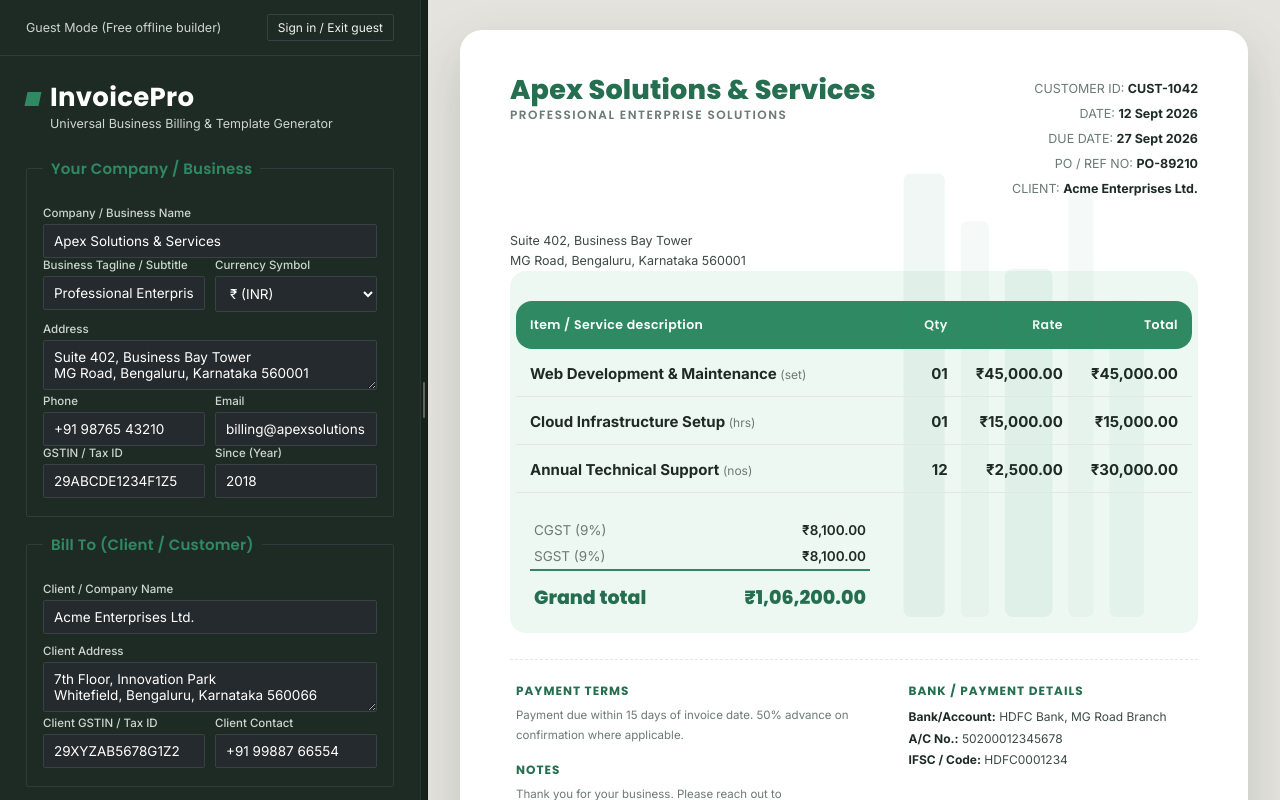
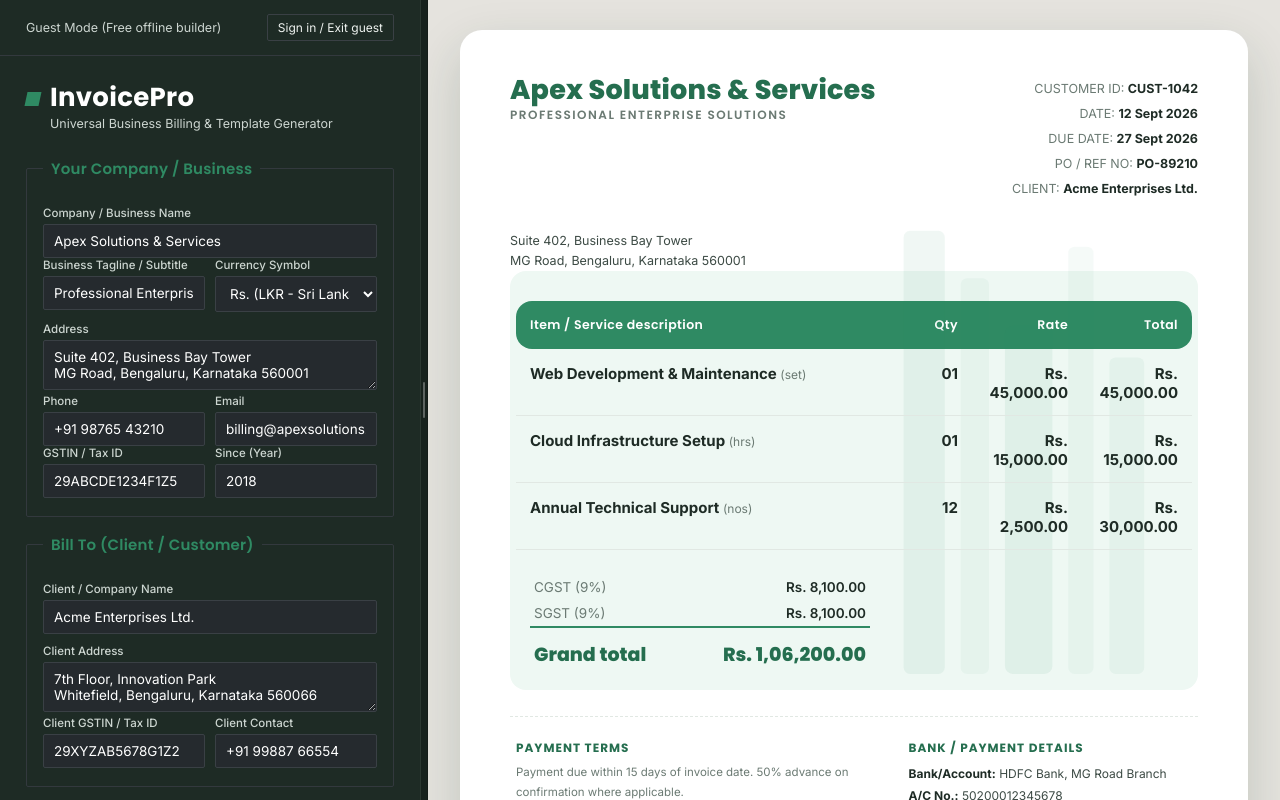
Before and after one commit to ArkamVentures/InvoicePro, a React (Vite) app: page / in a window 1280 px wide. Both pictures are taken after a click on the button "⚡ Continue as Guest (No Login Required)". Built offline with nearby package versions, Linux system fonts and the light colour scheme; no server answers.

Commit message:
feat: set Sri Lankan Rupee (Rs. / LKR) as default currency and expand currency selection list

```diff
--- a/src/components/InvoiceForm.jsx
+++ b/src/components/InvoiceForm.jsx
@@ -34,14 +34,26 @@ export default function InvoiceForm({
           </div>
           <div>
             <label>Currency Symbol</label>
-            <select value={invoice.currency || "₹"} onChange={set("currency")}>
-              <option value="₹">₹ (INR)</option>
-              <option value="$">$ (USD)</option>
-              <option value="€">€ (EUR)</option>
-              <option value="£">£ (GBP)</option>
-              <option value="AED ">AED</option>
-              <option value="SAR ">SAR</option>
-              <option value="$ ">$ (AUD/CAD)</option>
+            <select value={invoice.currency || "Rs. "} onChange={set("currency")}>
+              <option value="Rs. ">Rs. (LKR - Sri Lankan Rupee)</option>
+              <option value="₹">₹ (INR - Indian Rupee)</option>
+              <option value="$">$ (USD - US Dollar)</option>
+              <option value="€">€ (EUR - Euro)</option>
+              <option value="£">£ (GBP - British Pound)</option>
+              <option value="AED ">AED (UAE Dirham)</option>
+              <option value="SAR ">SAR (Saudi Riyal)</option>
+              <option value="QAR ">QAR (Qatari Riyal)</option>
+              <option value="OMR ">OMR (Omani Rial)</option>
+              <option value="BHD ">BHD (Bahraini Dinar)</option>
+              <option value="KWD ">KWD (Kuwaiti Dinar)</option>
+              <option value="SGD ">SGD (Singapore Dollar)</option>
+              <option value="MYR ">MYR (Malaysian Ringgit)</option>
+              <option value="AUD ">A$ (Australian Dollar)</option>
+              <option value="CAD ">C$ (Canadian Dollar)</option>
+              <option value="CHF ">CHF (Swiss Franc)</option>
+              <option value="¥">¥ (JPY / CNY)</option>
+              <option value="৳">৳ (BDT - Bangladeshi Taka)</option>
+              <option value="₨">₨ (PKR - Pakistani Rupee)</option>
             </select>
           </div>
         </div>
```
Also changed, not shown: src/lib/calculations.js.
